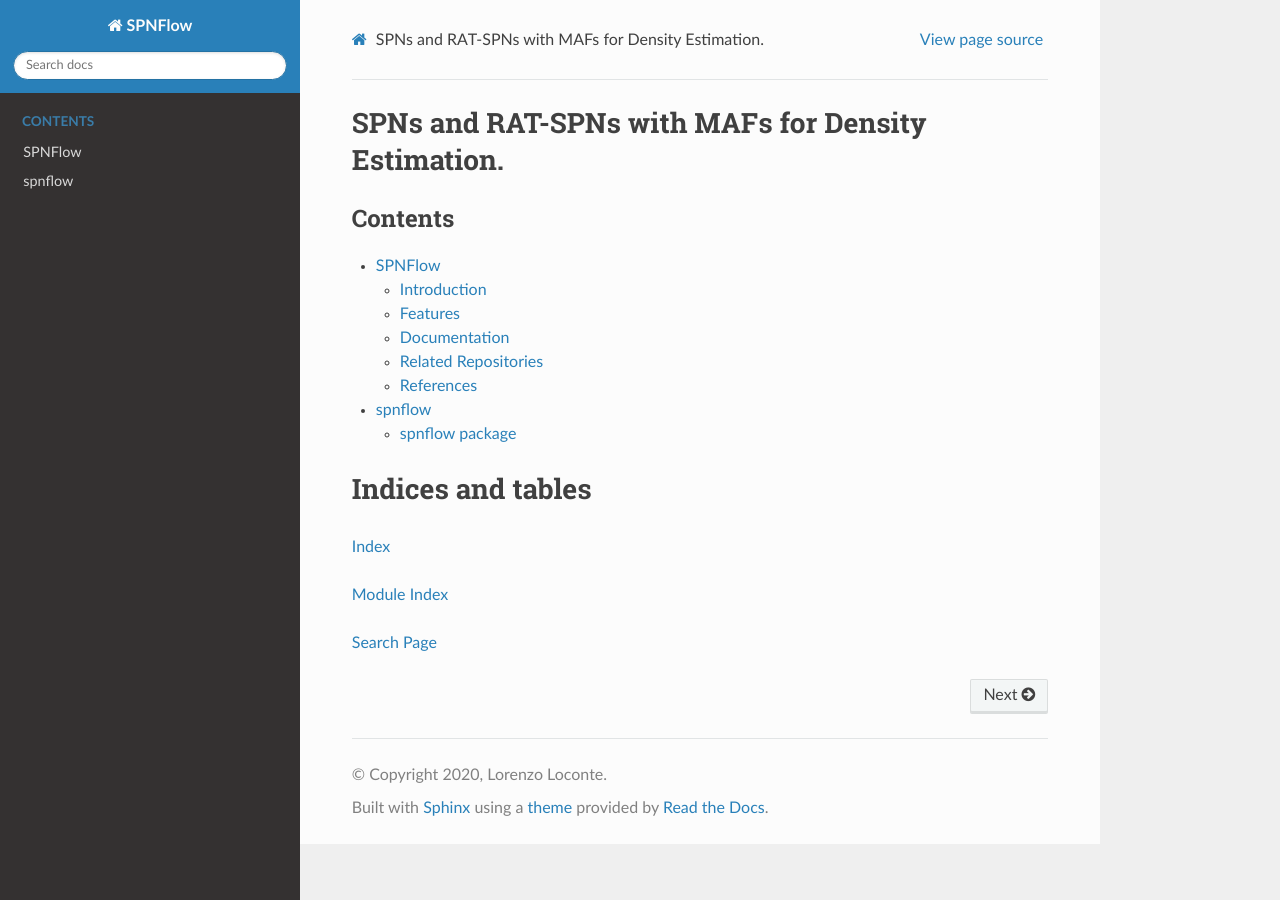
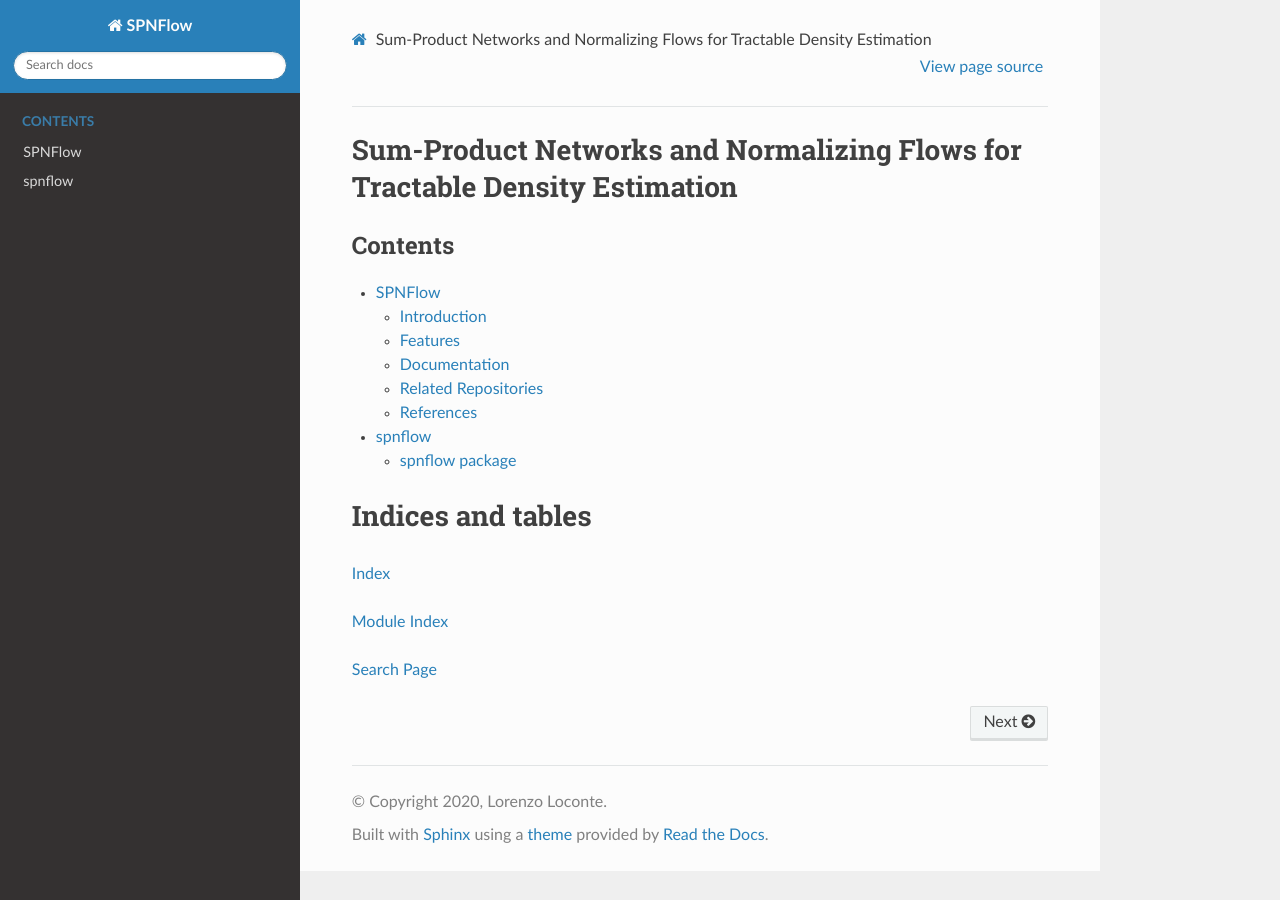
Before and after one commit to loreloc/spnflow, a Sphinx documentation site: the page built from docs/index.rst, in a window 1280 px wide. Built offline with Sphinx 7.4.7 and the Read the Docs theme 2.0.0, drawn with Linux system fonts in a browser that asks for light colours.

Commit message:
modified documentation and README.md

```diff
--- a/docs/README.html
+++ b/docs/README.html
@@ -36,7 +36,7 @@
     <link rel="index" title="Index" href="genindex.html" />
     <link rel="search" title="Search" href="search.html" />
     <link rel="next" title="spnflow" href="api/modules.html" />
-    <link rel="prev" title="SPNs and RAT-SPNs with MAFs for Density Estimation." href="index.html" />
+    <link rel="prev" title="Sum-Product Networks and Normalizing Flows for Tractable Density Estimation" href="index.html" />
 </head>
 
 <body class="wy-body-for-nav">
@@ -211,7 +211,7 @@ In this repository it is also present a novel model that combines <strong>RAT-SP
         <a href="api/modules.html" class="btn btn-neutral float-right" title="spnflow" accesskey="n" rel="next">Next <span class="fa fa-arrow-circle-right"></span></a>
 
 
-        <a href="index.html" class="btn btn-neutral float-left" title="SPNs and RAT-SPNs with MAFs for Density Estimation." accesskey="p" rel="prev"><span class="fa fa-arrow-circle-left"></span> Previous</a>
+        <a href="index.html" class="btn btn-neutral float-left" title="Sum-Product Networks and Normalizing Flows for Tractable Density Estimation" accesskey="p" rel="prev"><span class="fa fa-arrow-circle-left"></span> Previous</a>
 
     </div>
 
--- a/docs/_sources/index.rst.txt
+++ b/docs/_sources/index.rst.txt
@@ -1,5 +1,5 @@
-SPNs and RAT-SPNs with MAFs for Density Estimation.
-===================================================
+Sum-Product Networks and Normalizing Flows for Tractable Density Estimation
+===========================================================================
 
 .. toctree::
    :maxdepth: 2
--- a/docs/index.rst
+++ b/docs/index.rst
@@ -1,5 +1,5 @@
-SPNs and RAT-SPNs with MAFs for Density Estimation.
-===================================================
+Sum-Product Networks and Normalizing Flows for Tractable Density Estimation
+===========================================================================
 
 .. toctree::
    :maxdepth: 2
```
Also changed, not shown: README.md (+12 -3 lines), docs/index.html (+4 -4 lines), docs/searchindex.js, 1 other file.
